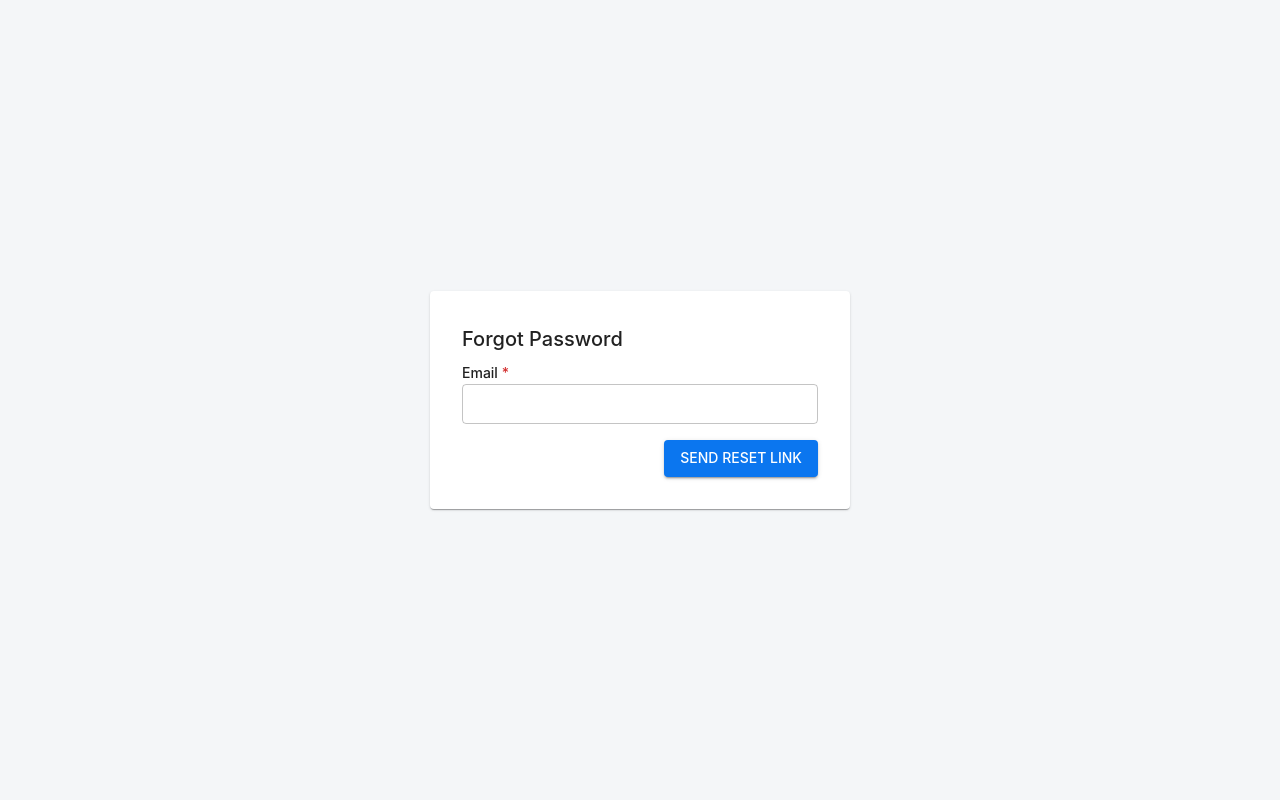
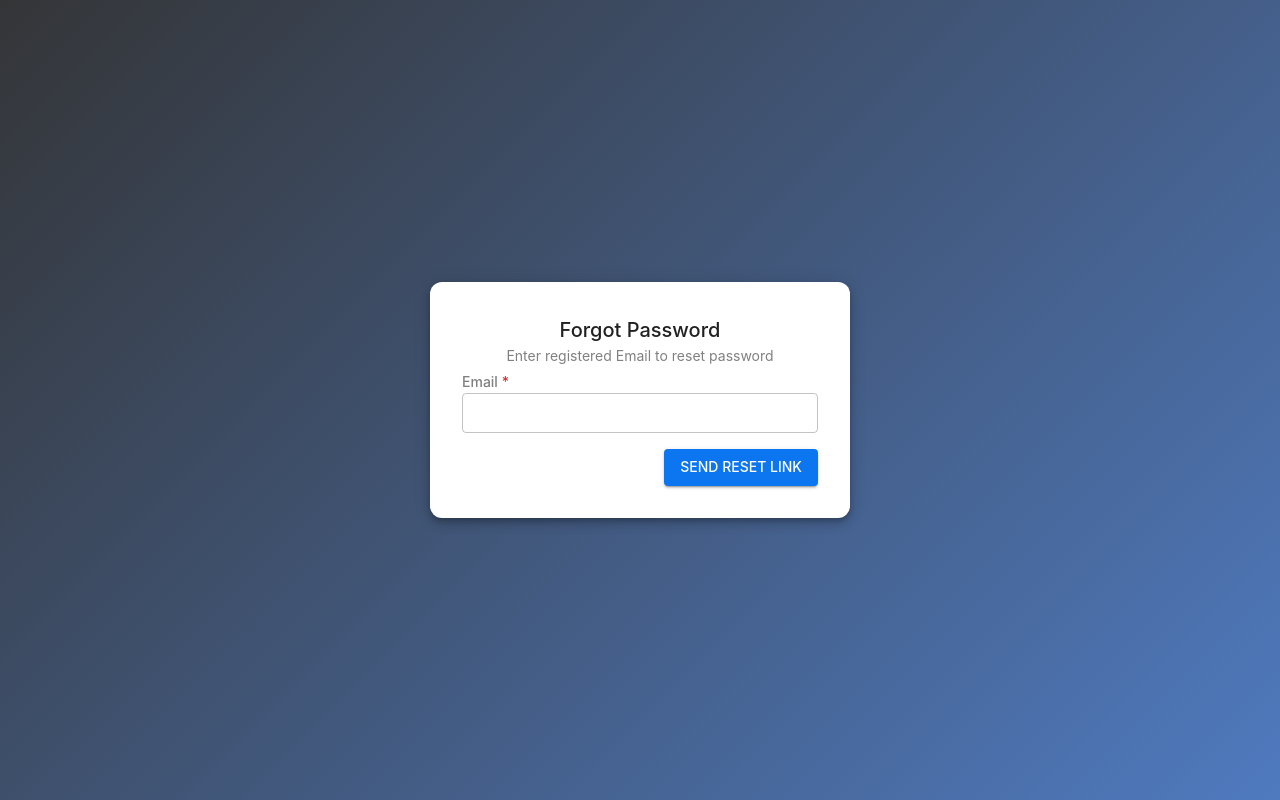
Before and after one commit to NikhileshGarol/ChatbotReact, a React (Vite) app: page /auth/forgot in a window 1280 px wide. Built offline with nearby package versions, Linux system fonts and the light colour scheme.

Commit message:
UI style changes

```diff
--- a/src/components/FloatingChat.tsx
+++ b/src/components/FloatingChat.tsx
@@ -306,7 +306,7 @@ const FloatingChat: React.FC = () => {
                 >
                   <Box sx={{ display: "flex", alignItems: "end", mx: 1 }}>
                     {chat.role === "bot" ? (
-                      <Avatar sx={{ height: "30px", width: "30px" }}>
+                      <Avatar sx={{ height: "30px", width: "30px", bgcolor: 'primary.main' }}>
                         <SmartToyIcon />
                       </Avatar>
                     ) : (
--- a/src/components/RHF/RHFPasswordField.tsx
+++ b/src/components/RHF/RHFPasswordField.tsx
@@ -38,7 +38,7 @@ export default function RHFPasswordField({
       render={({ field, fieldState }) => (
         <>
           {label && (
-            <Typography variant="subtitle2" sx={{ mb: 0.5 }}>
+            <Typography variant="subtitle2" sx={{color: 'grey' }}>
               {label} {required && <span style={{ color: "#D32F2F" }}>*</span>}
             </Typography>
           )}
--- a/src/components/RHF/RHFSelectField.tsx
+++ b/src/components/RHF/RHFSelectField.tsx
@@ -28,7 +28,7 @@ export default function RHFSelectField({
       defaultValue={defaultValue}
       render={({ field, fieldState }) => (
         <>
-          <Typography variant="subtitle2">
+          <Typography color="grey" variant="subtitle2">
             {label} <span style={{ color: "#D32F2F" }}>*</span>
           </Typography>
           <FormControl error={!!fieldState.error} fullWidth>
--- a/src/components/RHF/RHFTextField.tsx
+++ b/src/components/RHF/RHFTextField.tsx
@@ -27,7 +27,7 @@ export default function RHFTextField({
       defaultValue={defaultValue}
       render={({ field, fieldState }) => (
         <>
-          <Typography variant="subtitle2">
+          <Typography sx={{color: 'grey'}} variant="subtitle2">
             {label} <span style={{ color: "#D32F2F" }}>*</span>
           </Typography>
           <TextField
--- a/src/components/dialogs/CompanyChatDialog.tsx
+++ b/src/components/dialogs/CompanyChatDialog.tsx
@@ -156,7 +156,7 @@ export default function CompanyChatDialog({
                     src={profileImage || "http://www.gravatar.com/avatar/?d=mp"}
                   />
                 ) : (
-                  <Avatar sx={{ height: "30px", width: "30px" }} alt="Bot">
+                  <Avatar sx={{ height: "30px", width: "30px", bgcolor: 'primary.main' }} alt="Bot">
                     <SmartToyIcon />
                   </Avatar>
                 )}
--- a/src/components/dialogs/WidgetConfigDialog.tsx
+++ b/src/components/dialogs/WidgetConfigDialog.tsx
@@ -290,7 +290,7 @@ export default function WidgetConfigDialog({
             </li>
             <li>
               <Typography variant="body2" paragraph>
-                <strong>Update API URL:</strong> Replace {apiUrl}
+                <strong>Update API URL:</strong> Replace {apiUrl}{' '}
                 with your production API URL
               </Typography>
             </li>
--- a/src/pages/auth/ForgotPassword.tsx
+++ b/src/pages/auth/ForgotPassword.tsx
@@ -18,8 +18,8 @@ const schema = yup
   .object({
     email: yup
       .string()
-      .matches(emailRegex, "Invalid email format")
-      .required("Email is required"),
+      .required("Email is required")
+      .matches(emailRegex, "Invalid email format"),
   })
   .required();
 
@@ -80,16 +80,39 @@ export default function ForgotPassword() {
   return (
     <Box
       sx={{
-        height: "100vh",
+        minHeight: "100vh",
         display: "flex",
         alignItems: "center",
         justifyContent: "center",
+        background: "linear-gradient(135deg, #343537ff 0%, #4f7abfff 100%)",
+        position: "relative",
+        p: 2,
       }}
     >
-      <Paper sx={{ width: 420, p: 4 }}>
-        <Typography variant="h6" gutterBottom>
-          Forgot Password
-        </Typography>
+      <Paper
+        sx={{
+          width: 420,
+          p: 4,
+          borderRadius: 3,
+          boxShadow: 6,
+          overflow: "hidden",
+          backgroundColor: "#fff",
+        }}
+        elevation={4}
+      >
+        <Box>
+          <Typography textAlign={"center"} variant="h6">
+            {step === "request" ? "Forgot Password" : "Reset Password"}
+          </Typography>
+          <Typography
+            color="grey"
+            variant="body2"
+            textAlign={"center"}
+            gutterBottom
+          >
+            {step === "request" && "Enter registered Email to reset password"}
+          </Typography>
+        </Box>
 
         {step === "request" && (
           <FormProvider {...methods}>
@@ -110,11 +133,13 @@ export default function ForgotPassword() {
               onSubmit={methodsNewPass.handleSubmit(onSubmitReset)}
               noValidate
             >
+              <Box sx={{mb:2}}>
               <RHFPasswordField
                 name="password"
                 label="New Password"
                 placeholder="New Password"
               />
+              </Box>
               <RHFPasswordField
                 name="confirm_password"
                 label="Confirm Password"
```
